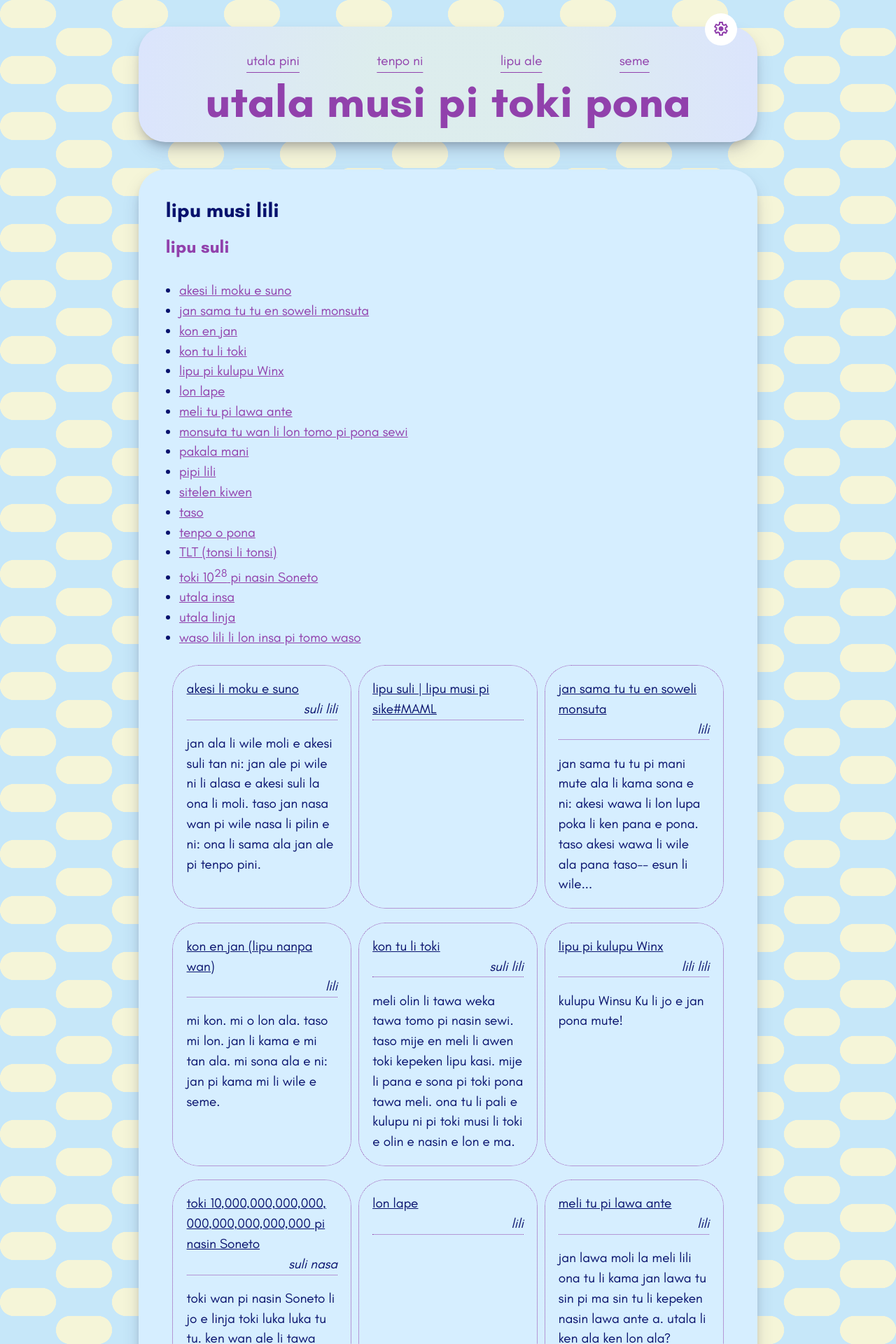
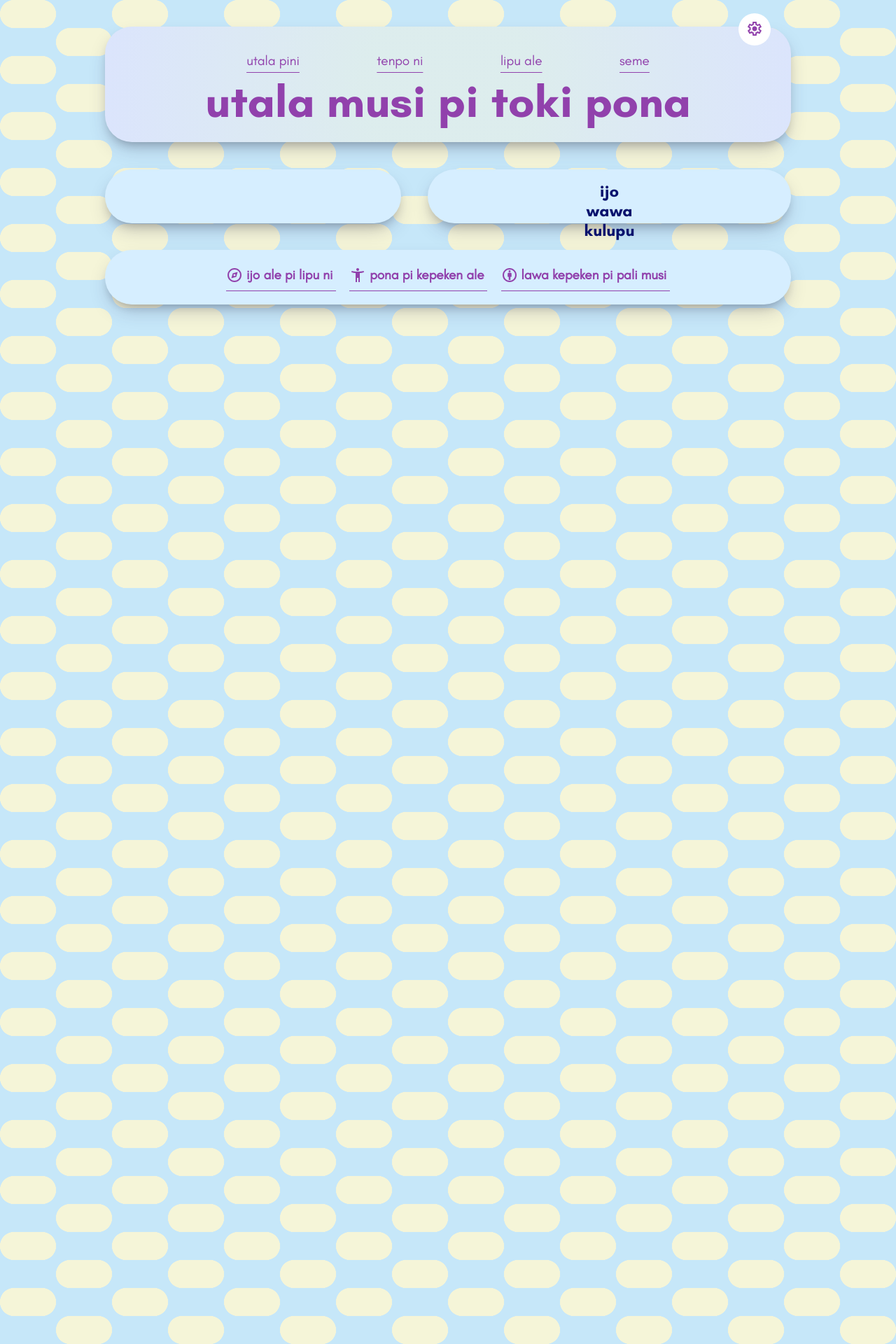
Before and after one commit to raacz/utala, a Jekyll site: the page built from maml/lipu-musi/index.md, in a window 1280 px wide. Shown: the top 1920 px of the page at 70% size. Built offline with Jekyll 4.4.1, drawn with Linux system fonts in a browser that asks for light colours; some web fonts are replaced; some of the changed text lies outside the part shown.

Commit message:
o kama pana tawa jan ale anu seme

```diff
--- a/maml/lipu-musi/index.md
+++ b/maml/lipu-musi/index.md
@@ -1,80 +1,4 @@
 ---
-layout: lipu-main
-title: lipu lili ale pi sike#MAML
+layout: main
+title: utala musi pi sike#MAML
 ---
-
-<section class="frontmatter container-in-main" markdown="1">
-
-# lipu musi lili
-
-## lipu suli
-- [akesi li moku e suno](lipu-suli/akesi-li-moku-e-suno.html)
-- [jan sama tu tu en soweli monsuta](lipu-suli/jan-sama-tu-tu-en-soweli-monsuta.html)
-- [kon en jan](lipu-suli/kon-en-jan.html)
-- [kon tu li toki](lipu-suli/kon-tu-li-toki.html)
-- [lipu pi kulupu Winx](lipu-suli/lipu-pi-kulupu-winx.html)
-- [lon lape](lipu-suli/lon-lape.html)
-- [meli tu pi lawa ante](lipu-suli/meli-tu-pi-lawa-ante.html)
-- [monsuta tu wan li lon tomo pi pona sewi](lipu-suli/monsuta-tu-wan-li-lon-tomo-pi-pona-sewi.html)
-- [pakala mani](lipu-suli/pakala-mani.html)
-- [pipi lili](lipu-suli/pipi-lili.html)
-- [sitelen kiwen](lipu-suli/sitelen-kiwen.html)
-- [taso](lipu-suli/taso.html)
-- [tenpo o pona](lipu-suli/tenpo-o-pona.html)
-- [TLT (tonsi li tonsi)](lipu-suli/tlt.md)
-- [toki 10<sup>28</sup> pi nasin Soneto](lipu-suli/lipu-pi-suli-ale.html)
-- [utala insa](lipu-suli/utala-insa.html)
-- [utala linja](lipu-suli/utala-linja.html)
-- [waso lili li lon insa pi tomo waso](lipu-suli/waso-lili-lon-insa-pi-tomo-waso.html)
-
-
-{% assign lipu_pages = site.pages | where_exp: "page", "page.path contains 'maml/lipu-musi/lipu-suli/'" %}
-
-<ul class="ijo-mute">
-{% for page in lipu_pages %}
-    <li>
-    <a href="{{ page.url }}">{{ page.title }}</a>
-     <span>{{ page.suli_lipu}}</span>
-     <span>{{ page.ijo_toki }}</span>
-    </li>
-{% endfor %}
-</ul>
-
-
-{% assign lipu_pages = site.pages | where_exp: "page", "page.path contains 'maml/lipu-musi/lipu-suli/'" | sort: "mute_nimi" %}
-
-<ul>
-{% for page in lipu_pages %}
-    <li>
-    <a href="{{ page.url }}">{{ page.suli_lipu }}, <span>{{ page.mute_nimi}}</span>, {{ page.title }}</a>    </li>
-{% endfor %}
-</ul>
-
-<!--
-{% assign lipu_pages = site.pages | where_exp: "page", "page.path contains 'maml/lipu-musi/lipu-suli/'" %}
-
-{% for page in lipu_pages %}
-  <h2>{{ page.title }}</h2>
-  {{ page.content }}
-  <hr>
-{% endfor %}
-
--->
-</section>
-<section class="content" markdown="1">
-{% assign lipu_pages = site.pages | where_exp: "page", "page.path contains 'maml/lipu-musi/lipu-lili/'" %}
-
-<p>Total count: {{ lipu_pages.size }}</p>
-
-<ul>
-{% for page in lipu_pages %}
-  <li>{{ page.title }}</li>
-{% endfor %}
-</ul>
-
-{% for page in lipu_pages %}
-  <h2>{{ page.title }}</h2>
-  {{ page.content }}
-  <hr>
-{% endfor %}
-</section>
--- a/maml/lipu-musi/lipu-suli/lon-lape.md
+++ b/maml/lipu-musi/lipu-suli/lon-lape.md
@@ -17,7 +20,7 @@ ijo_toki:
         padding-left: 2.5em;
     }
     .weka {
-        text-indent: 2em;
+        margin-inline-start: 2em;
     }
 
 
@@ -154,7 +157,9 @@ a, jan ante wan taso li lon ala la mute pona li lon tawa open. ni la, ale o, ten
 
 lawa li awen toki
 
-mi awen lukin e ni   supa jan wan la jan li awen ala
+mi awen lukin e ni
+
+supa jan wan la jan li awen ala
 
 taso suli ala. lon pi jan ni li jaki tawa lukin
 
@@ -185,7 +190,7 @@ o alasa pona a. sina wile e ante la o toki
 
 mi pakala e ala
 
-—                                                                                                                               —
+<hr>
 
 tomo pi wawa sijelo la mi alasa weka e nasa sijelo. noka en noka sin la mi tawa mute lon ilo pi supa sike
 
@@ -202,7 +207,7 @@ mi lape lili e sijelo lon supa. mi lukin la ala li lon poka
 monsi li sinpin tomo la mi awen li lukin lon ala ni
 
 <hr>
-insa pi tomo moku la alasa moli li kama ala e ijo wile
+insa pi tomo moku la alasa moku li kama ala e ijo wile
 
 nasin li seme a. ijo pi mute suli la nasin li nasa. tawa li sike li sike sin li sike sin nanpa tu wan
 
@@ -256,7 +261,6 @@ wawa la mi kama e ijo mi lon luka. lupa li open. mi weka. mi ken awen tawa lon n
 mi weka
 
 
-<hr>
 
 <table role="presentation" class="tu-poki" markdown="1">
 <tbody>
--- a/maml/lipu-musi/lipu-suli/mi-lukin-e-mi.md
+++ b/maml/lipu-musi/lipu-suli/mi-lukin-e-mi.md
@@ -1,238 +1,337 @@
 ---
 layout: lipu
-title: mi lukin e mi insa oko ona
-ijo_toki: "tenpo la, jan li jo ala e olin la, jan li lon e olin."
+mute_nimi: 1761
+suli_lipu: suli lili
+title: mi lukin e mi lon insa oko ona
+ijo_toki: "tenpo la, jan pi insa lawa ante li jo ala e olin la, jan li lon e olin kepeken ijo pi olin... ala?."
 ken_ike:
 - jan li olin pi wawa nasa e poki kasi
+- pilin ike
 ---
 
--- tenpo la jan li olin e ijo sama jan olin /
- tenpo mute la jan ni li jo kin e insa lawa ante --
+<style>
+    .weka {
+        text-indent: 1.5em;
+    }
+</style>
 
-kipisi pi nanpa wan
+~ tenpo la jan li olin e ijo sama jan olin /
+ tenpo mute la jan ni li jo kin e insa lawa ante ~
 
-o kon tawa insa, weka insa.
-  tenpo wan.
-  tenpo tu.
+<hr>
+
+## kipisi nanpa wan
+
+o kon tawa insa, tan insa.
+&nbsp; nanpa wan.
+&nbsp; nanpa tu.
 ale... ale mi...
 mi ale... mi...
 mi seme?
+
 kalama lili pi pilin pakala li lon.
 kalama ni li kama ala tan mi.
 ona mije li ken ala awen e pilin ni...
+
 ona...?
+
 ...
+
 kule... seli... ijo... ona.
+
 mi tu li lon insa pi tomo lili lape ona.
-ona li monsi lon poka mi, lon anpa tomo.
-mi monsi lon supa pi sitelen nimi ona.
+ona li awen lon poka mi, lon anpa tomo.
+mi awen lon supa pi sitelen nimi ona.
+
 mi kama sona e ni:
- sijelo mi en sijelo ona li ante mute.
+&nbsp; sijelo mi en sijelo ona li ante mute.
 ona li jo e luka e noka.
-sijelo mi li sike, li jo ala e palisa.
+sijelo mi li sike, li jo ala e palisa insa.
 ante mute a.
+
 taso ona li wile mute e mi.
+
 mi ken ala kalama uta.
 mi jo ala e uta.
 mi ken pona e ona kepeken nasin seme...?
-a... mi ante tan ona, taso mi en ona li jo e ijo sama wan.
-mi tu li ken pilin pi insa lawa sama.
+
+a... mi en ona li ante, taso mi en ona li jo e ijo sama wan.
+mi tu li ken toki sama pi insa lawa.
 tenpo pini la, lon ni li ante.
- mi wan ala.
- mi ale.
+&nbsp; mi wan ala.
+&nbsp; mi ale.
+
 taso tenpo ni la mi wan.
 ona li kipisi e mi tan ale.
 ona li sona ala e pali ona.
 pali ni li lon tan ni:
- ona li wile mute mute mute e mi.
+&nbsp; ona li wile mute mute mute e mi.
+
 mi lon ni!
 pona a, mi lon ni!
+
 mi alasa.
 “seme...”
+
 ona... jan Talo li sewi e lawa ona.
+
 mi alasa mute.
 “seme... li ike... tawa sina?”
+
 jan Talo li tawa e lawa ona tawa poka.
 tenpo mute la ona li pilin, li toki ala.
 ona li sona ala e tan pi lon mi.
-taso, ona li pilin pi wan ike...
+taso, ona li pilin wan ike...
 jan Talo li telo oko sin, li toki kepeken kalama lili.
 “mi kama jan suli... jan ale li wile e ni: mi pali e pali pi jan suli. mi alasa li alasa, taso mi ken ala. mi sona ala e tan. jan ante ale li pilin ike tawa ni. mi alasa...”
-ona li toki la sona pi tenpo pini li kama tawa insa sona mi.
+
+ona li toki la sona pi tenpo pini li kama lon sona mi.
 jan Talo li pali e mi kepeken pilin lawa ona, la ona li ken pana e insa lawa tawa mi.
 ona li lili la ona li kama jo e sijelo mi.
 tenpo li tawa la jan pona ale ona li weka.
+
 mi sona pona e ni:
 “mi o weka ala.”
+
 ona li telo oko mute, taso tenpo ni la pilin ona li kama pona lili.
+
 a!
 mi kama sona!
+
 sijelo mi li poki pi kasi tomo!
 
-kipisi pi nanpa tu
+
+<hr>
+## kipisi nanpa tu
+
+
 
 tenpo la mi ken sona lon tenpo mute.
 tenpo ante la ni li lon tenpo lili.
+
 jan Talo li toki e ni tawa mi:
- “ike mi a, mi sona weka pilin e sina...”
+&nbsp; “ike mi a, mi weka sona e ni: mi o pilin e sina...”
+
 taso ni li ike ala tawa mi.
 tenpo pi sona ala la mi pilin ala.
 tenpo ni li lon ala tawa mi!
 mi toki e ni tawa ona, li pona e pilin ona.
 tenpo li tawa.
+
 tenpo suno ni, la sewi li walo pimeja, li jo e ko kon sewi lon ale.
-telo sewi li anpa mute mute mute.
+telo sewi li tawa anpa mute mute mute.
 jan Talo li lukin tawa leko lukin.
 seme li pilin nasa tawa mi lon ona.
 ike ala, taso nasa mute.
 ona kin li sona ala e tan.
+
 ni li pilin sama ni:
- ale li jo e pilin pi wawa nasa.
-seli linja pi ko kon sewi li anpa lon ma selo pi tomo ala.
+&nbsp; ale li jo e pilin pi wawa nasa.
+
+linja seli pi ko kon sewi li tawa anpa lon ma selo pi tomo ala.
 kalama pakala sewi li kalama mute mute.
-jan Talo li open e leko lukin, li tawa e lawa e sinpin tawa insa telo sewi.
-ona li lukin sama pilin pona mute.
+
+jan Talo li open e leko lukin, li tawa e lawa e sinpin tawa insa pi telo sewi.
+lukin la ona li pilin pona mute.
 ona li lukin e seme lon ma pi tomo ala?
 lon supa mi la mi ken ala lukin e ni.
-pilin nasa li sewi li sewi.
-ken la mi sona e pilin ni tan tenpo ona pi pini mute mute...
+pilin nasa li suli li suli.
+ken la mi sona e pilin ni tan tenpo ona pi weka mute mute...
+
 jan Talo li lili, la tenpo la ona li pilin e sama.
-nasa mute, nasa pi wawa nasa.
+e nasa mute, e nasa pi wawa nasa.
 ma ale li pona lukin li jo e olin lon pilin nasa ni.
 ale li wan, sama tenpo pini mi.
+
 n, ona li pana e sitelen tawa mi lon insa lawa.
+
 nnn...
+
 ma li pona lukin kin.
-kasi kule li anpa leko lukin.
+kasi kule li lon anpa pi leko lukin.
 ma pi kasi laso lili li lon.
 ma suli pi kasi suli li lon pini pi ma pi kasi lili.
-en telo sewi li anpa lon ale.
+telo sewi li anpa lon ale.
 pona lukin kin a.
 wawa nasa kin a.
+
 jan Talo li lukin tawa mi li uta pona suli.
 ona li toki e ni:
- “sina lon. sina lon kin a!”
+&nbsp; “sina lon. sina lon kin a!”
+
 mi pilin musi, li toki e ni:
- “sina sona ala e ni anu seme?”
+&nbsp; “sina sona ala e ni anu seme?”
+
 ona li kalama musi mute la ona li toki e ni:
- “mi ken sona e ni kepeken nasin seme? sina poki kasi a! tenpo pini la mi pilin e ni: sina ijo musi pi lawa mi!”
+&nbsp; “mi ken sona e ni kepeken nasin seme? sina poki kasi a! tenpo pini la mi pilin e ni: sina ijo musi pi lawa mi!”
+
 tenpo ni la mi tu li kalama musi.
+
 tenpo kama la ona li toki e ni:
- “mi pilin e nasa ni lon tenpo pi lili lili. tenpo kama la mi sona weka ala weka e lon sina?”
+&nbsp; “mi pilin e nasa ni lon tenpo lili lili. tenpo kama la mi weka ala weka sona e lon sina?”
+
 mi pilin mute pi insa lawa.
 mute, mute, mute...
 tenpo la jan Talo en mi li lukin e sitelen tawa musi.
 jan Talo li olin e jan mije wan pi sitelen tawa.
 mi sona a!
-mi alasa pali e “sijelo” sama mije ni insa sijelo poki mi, insa lawa ona.
-ona li ken ala sona weka e ni!
-jan Talo li kon pi lili en kiwen.
+mi alasa pali e “sijelo” sama mije ni lon insa pi sijelo poki mi, lon insa pi lawa ona.
+ona li ken ala weka sona e ni!
+
+jan Talo li kon lili kiwen.
+
 mi open e oko sin mi.
 mi toki e ni:
- “sina pilin pona ala pona tawa ni?”
+&nbsp; “sina pilin pona ala pona tawa ni?”
+
 ona li tawa mute e lawa ona tawa sewi en anpa.
 selo sinpin ona li kama loje.
+
 ona li ken ala toki ante tan ni:
- “suwi a...”
+&nbsp; “suwi a...”
+
 mi jo e sona pona!
 
-kipisi pi nanpa tu wan
+<hr>
+
+## kipisi nanpa tu wan
+
+
 
 mi wile e ni:
- tenpo kama tan tenpo nasa li pona kin.
+&nbsp; tenpo kama tan tenpo nasa li pona kin.
+
 taso, jan Talo li suli mute la pilin ona li ike li ike.
+
 jan ale li pilin e ni:
- jan suli li pali suli taso.
+&nbsp; jan suli li pali suli taso.
+
 jan Talo li kama sona e ni:
- ona li ken ala pali suli.
+&nbsp; ona li ken ala pali suli.
+
 ona li sona ala e tan.
 ona li alasa, la ona li pilin taso e ijo pake insa lawa ona, e pilin monsuta, e pilin pi wawa ike mute.
 tenpo li tawa, li tawa, la ona li weka tan tomo lon tenpo lili lili, li toki tawa jan ante lon tenpo lili lili.
 tenpo ni la ona li awen mute insa tomo lape ona.
+
 ona li poka mi, kin.
 taso mi wile ala e tan ni.
+
 mi wile e ni:
- jan Talo, jan olin mi o pilin pona, o pilin sama suno!
+&nbsp; jan Talo, jan olin mi o pilin pona, o pilin sama suno!
+
 mi ken ala pali e mute.
 mi jo ala e luka.
 taso, ken la mi ken open e insa lawa ona tawa ni, lon tenpo mute.
 mi ken alasa.
 mi open sama ni:
- mi tawa e sitelen lon insa lawa mi tawa ona.
+&nbsp; mi tawa e sitelen lon insa lawa mi tawa ona.
 sitelen ni li insa ma pi kasi suli.
 tenpo ni la jan Talo li ken ala tawa kepeken sijelo ona.
 ken la ona li ken open kepeken insa lawa ona?
+
 ona li pilin mute.
 mute...
 ona li toki e ni:
- “mi wile...”
-ona li insa sitelen ni poka mi.
+&nbsp; “mi wile...”
+ona li insa sitelen ni lon poka mi.
 mi jo e sijelo sama pi jan sitelen.
 ona li uta pona tawa mi, li lanpan e luka mi.
+
 mi toki e ni:
- “sina wile ala wile tawa poka mi?”
+&nbsp; “sina wile ala wile tawa poka mi?”
+
 ona li awen... li uta e uta mi.
 mi uta pona kin tawa ona.
 luka ona li kiwen e luka mi.
- “wile...!”
+&nbsp; “wile...!”
 
-kipisi pi nanpa tu tu
+<hr>
+
+## kipisi nanpa tu tu
+
+
 
 sitelen pi insa lawa li open taso.
+
 mi wile e mute tawa jan Talo.
 taso mi ken ala tawa...
 mi alasa e ni:
- “sina wile ala wile jo e mi lon ma pi kasi suli? lon ma pi tomo ala?”
+&nbsp; “sina wile ala wile jo e mi lon ma pi kasi suli? lon ma pi tomo ala?”
+
 ona li lukin e mi kepeken pilin monsuta, li toki e ni:
- “sina poki pi ko ma kiwen a. mi jo weka e sina la sina ken pakala!”
+&nbsp; “sina poki kiwen pi ko ma a. mi weka jo e sina la sina ken pakala!”
+
 n, ni li pilin pona ala.
 seme ante li lon?
+
 tenpo suno ale la jan Talo li pilin mute pi wan ike.
 mi suli, taso mi wan taso.
 mi wile kama jo e insa lawa mute.
 mi toki e ni:
- “mi wile lukin e lipu pi nimi musi. mi tu li ken ala ken? sina ken ala ken kalama e lipu tawa mi?”
+&nbsp; “mi wile lukin e lipu pi toki musi. mi tu li ken ala ken? sina ken ala ken kalama e lipu tawa mi?”
 ona li uta pona, li kama jo e lipu musi, li monsi poka mi.
 ona li toki kepeken kalama suwi.
+
 nimi mute mute li tawa.
 a!
 jan wan pi lipu ni li kama jo e linja namako len pi anpa lawa.
 namako ni li wawa nasa kin.
-mi pake e toki ona li toki e ni:
- “ni a! sina ken ala ken kipisi lili lili e selo mi, li jo e ona insa len poki? mi ken tawa sama sina! sijelo suli mi kin li lon tomo li pakala ala!”
+
+mi pini e toki ona li toki e ni:
+&nbsp; “ni a! sina ken ala ken kipisi lili lili e selo mi, li ken ala ken jo e ona lon insa pi poki len? mi ken tawa sama sina! sijelo suli mi kin li lon tomo li pakala ala!”
+
 tenpo lili la jan Talo li pilin.
-a, mi jo e wile toki pi mute ike, li sona weka e ni:
- ona li ante e insa lawa ona la ona li wile e tenpo.
+
+a, mi jo e wile toki pi mute ike, li weka sona e ni:
+&nbsp; ona li ante e insa lawa ona la ona li wile e tenpo.
+
 mi awen.
+
 uta pona ona li kama suli mute mute.
-ona li toki e ni lon tenpo pi nanpa tu:
- “wile...!”
+ona li toki e ni lon tenpo nanpa tu:
+&nbsp; “wile...!”
 
-kipisi pi nanpa luka
+<hr>
+
+## kipisi nanpa luka
+
+
 
 “sina wile ala wile toki tawa ona?”
-jan Talo li tawa mute e lawa ona tawa poka en poka.
+
+jan Talo li tawa mute e lawa ona tawa poka tawa poka.
 ona li toki e ni tawa mi:
- “monsuta mute a... ken la lon tenpo kama. tenpo ni ala.”
+&nbsp; “monsuta mute a... ken la lon tenpo kama. tenpo ni ala.”
+
 jan Talo li toki e ni lon tenpo suno ale.
 taso ni li ike ala.
+
 ona li tawa lon linja tawa ma.
 kasi suli mute li lon poka pi mi tu.
-kipisi pi sijelo mi li insa poki len lili, lon linja len pi anpa lawa.
+kipisi pi sijelo mi li insa pi poki len lili, lon linja len pi anpa lawa.
 tenpo ale la jan Talo li luka kiwen e len mi.
 mi jo ala e pilin selo, la ni li pilin ike ala tawa mi.
+
 ona li toki e ni:
- “mi toki tawa jan ante la ken la ona li pilin e ni: mi nasa ike...”
+ &nbsp; “mi toki tawa jan ante la ken la ona li pilin e ni: mi nasa ike...”
+
 mi toki e ni:
- “ma ale li jo e jan pi mute mute mute... jan sama sina li lon kin.”
+ &nbsp; “ma ale li jo e jan pi mute mute mute... jan sama sina li lon kin.”
+
 ni li pana e pilin pona tawa jan Talo.
- “tenpo kama wan la...”
+&nbsp; “tenpo kama wan la...”
+
 tawa mi...
 ale pi jan Talo li pona tawa mi.
-en ona li ante la mi lon ala!
+ona li ante la mi lon ala!
 mi olin lon, li olin e jan Talo.
-seme ken ike?
 
-- poki Pokusi
+seme li ken ike?
 
-pini
+
+~ poki Pokusi
+
+
+
+**pini**
```
Also changed, not shown: other parts of maml/lipu-musi/lipu-suli/lon-lape.md (+4 -1 lines), maml/lipu-musi/lipu-suli/index.md (+1 -1 lines), tenpo-ni_en.md (+34 -0 lines), tenpo-ni_tok.md (+4 -0 lines).
